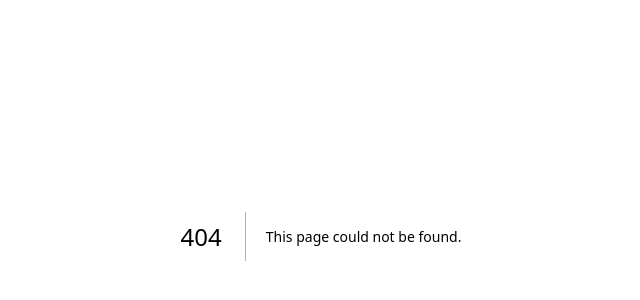
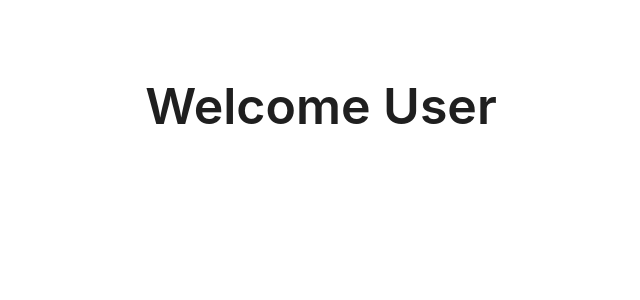
Before and after one commit to Pallab6Sense/Charge-On-Site, a Next.js app: page /welcome in a window 1280 px wide. Before the commit this address had no page. Shown: the part 164-464 px from the top of the page, without its empty margins (319-959 px from the left). Built offline with nearby package versions, Linux system fonts and the light colour scheme.

Commit message:
Ui done 12:40 PM

```diff
--- /dev/null
+++ b/pages/welcome.js
@@ -0,0 +1,14 @@
+import React from 'react';
+import { Typography } from 'antd';
+const { Title } = Typography;
+function welcome() {
+  return (
+    <>
+      <div className="welcome-div">
+        <Title style={{ fontSize: '50px' }}>Welcome User</Title>
+      </div>
+    </>
+  );
+}
+
+export default welcome;
--- a/styles/globals.css
+++ b/styles/globals.css
@@ -75,6 +75,12 @@
 .frgt-pass:hover{
   cursor: pointer;
 }
+.welcome-div{
+  display: flex;
+  justify-content: center;
+  max-width: fit-content;
+  margin: 15rem auto;
+}
 
 @media screen and (max-width: 768px) {
   .content{
```
Also changed, not shown: Components/AntLogInForm.jsx (+9 -1 lines).
